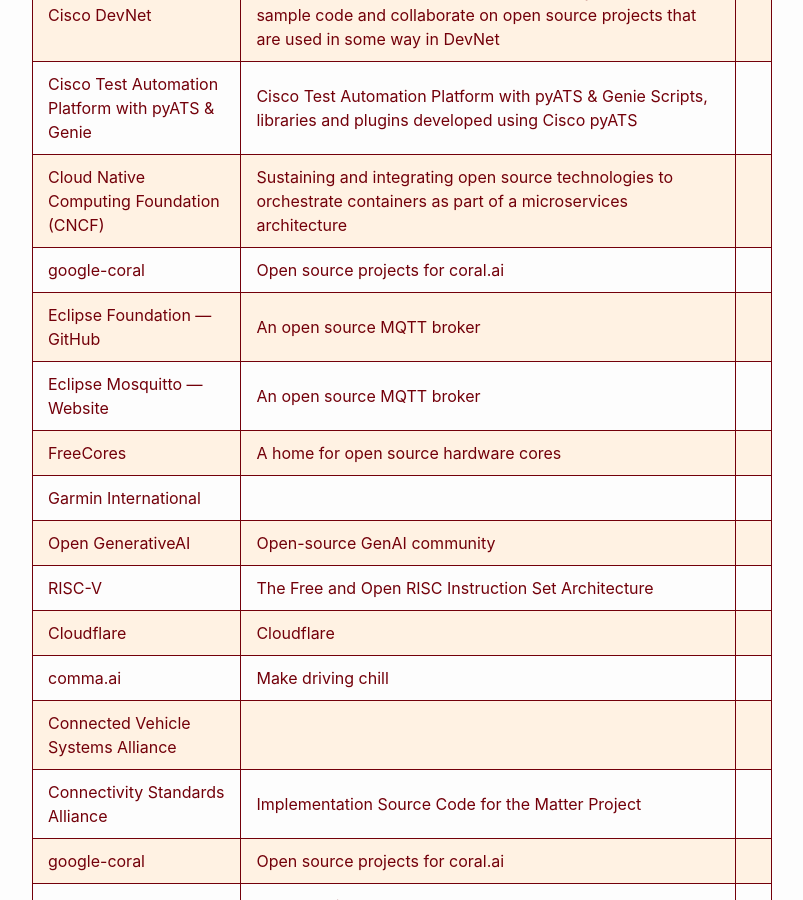
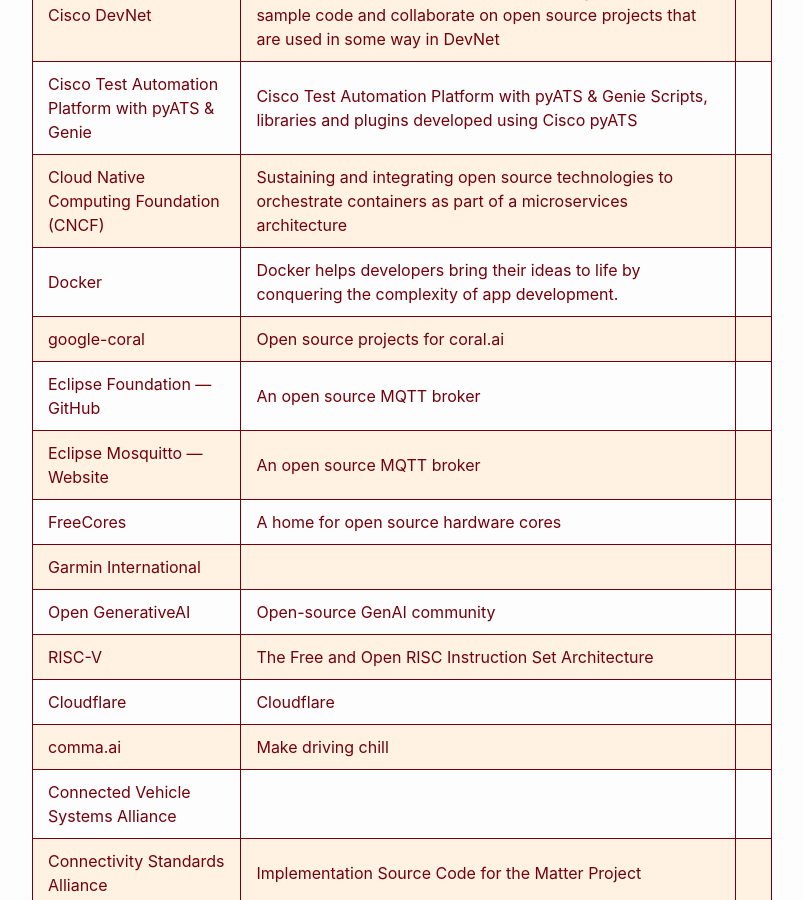
Before and after one commit to RalphHightower/RalphHightower, a Jekyll site: the page built from References.md, in a window 1280 px wide and 900 px high, scrolled down 5398 px. Shown: the whole window, without its empty margins (238-1041 px from the left). Built offline with Jekyll 4.4.1, drawn with Linux system fonts in a browser that asks for light colours; our own code applies the rules of GitHub Pages for plain Markdown files; some of the changed text lies outside the part shown.

Commit message:
[docs](doc): References(extended description)

```diff
--- a/References.md
+++ b/References.md
@@ -83,6 +83,7 @@
 | [Cisco DevNet](https://github.com/CiscoDevNet )| Cisco DevNet – Place for DevNet community to access sample code and collaborate on open source projects that are used in some way in DevNet|
 | [Cisco Test Automation Platform with pyATS & Genie](https://github.com/CiscoTestAutomation )| Cisco Test Automation Platform with pyATS & Genie Scripts, libraries and plugins developed using Cisco pyATS|
 | [Cloud Native Computing Foundation (CNCF)](https://github.com/cncf ) | Sustaining and integrating open source technologies to orchestrate containers as part of a microservices architecture |
+| [Docker](https://github.com/docker ) | Docker helps developers bring their ideas to life by conquering the complexity of app development. |
 | [google-coral](https://github.com/google-coral ) | Open source projects for [coral.ai](https:://coral.ai) |
 | [Eclipse Foundation — GitHub](https://github.com/eclipse ) | An open source MQTT broker |
 | [Eclipse Mosquitto — Website](https://mosquitto.org/ ) | An open source MQTT broker |
```
Also changed, not shown: other parts of References.md (+2 -1 lines).
